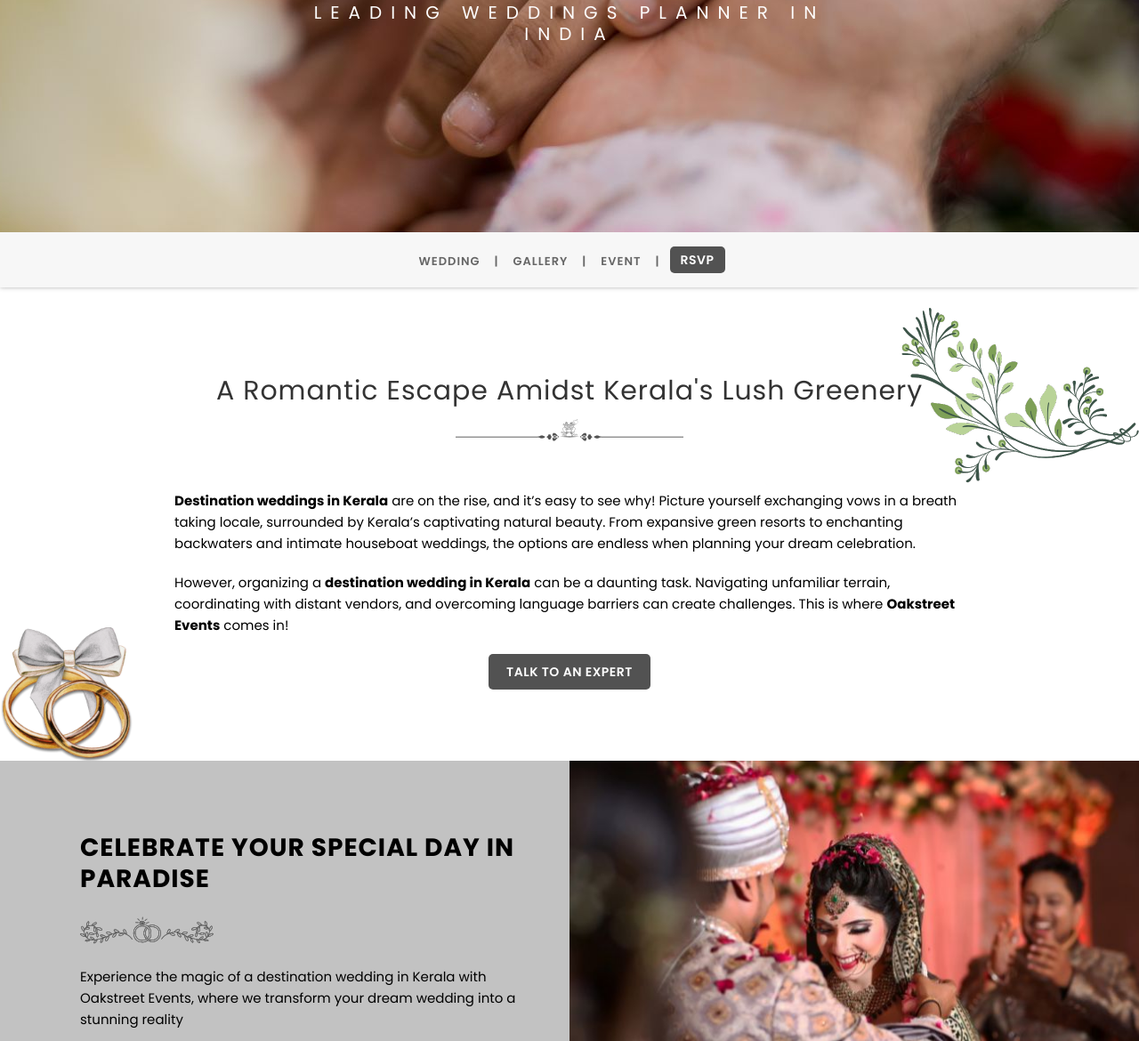
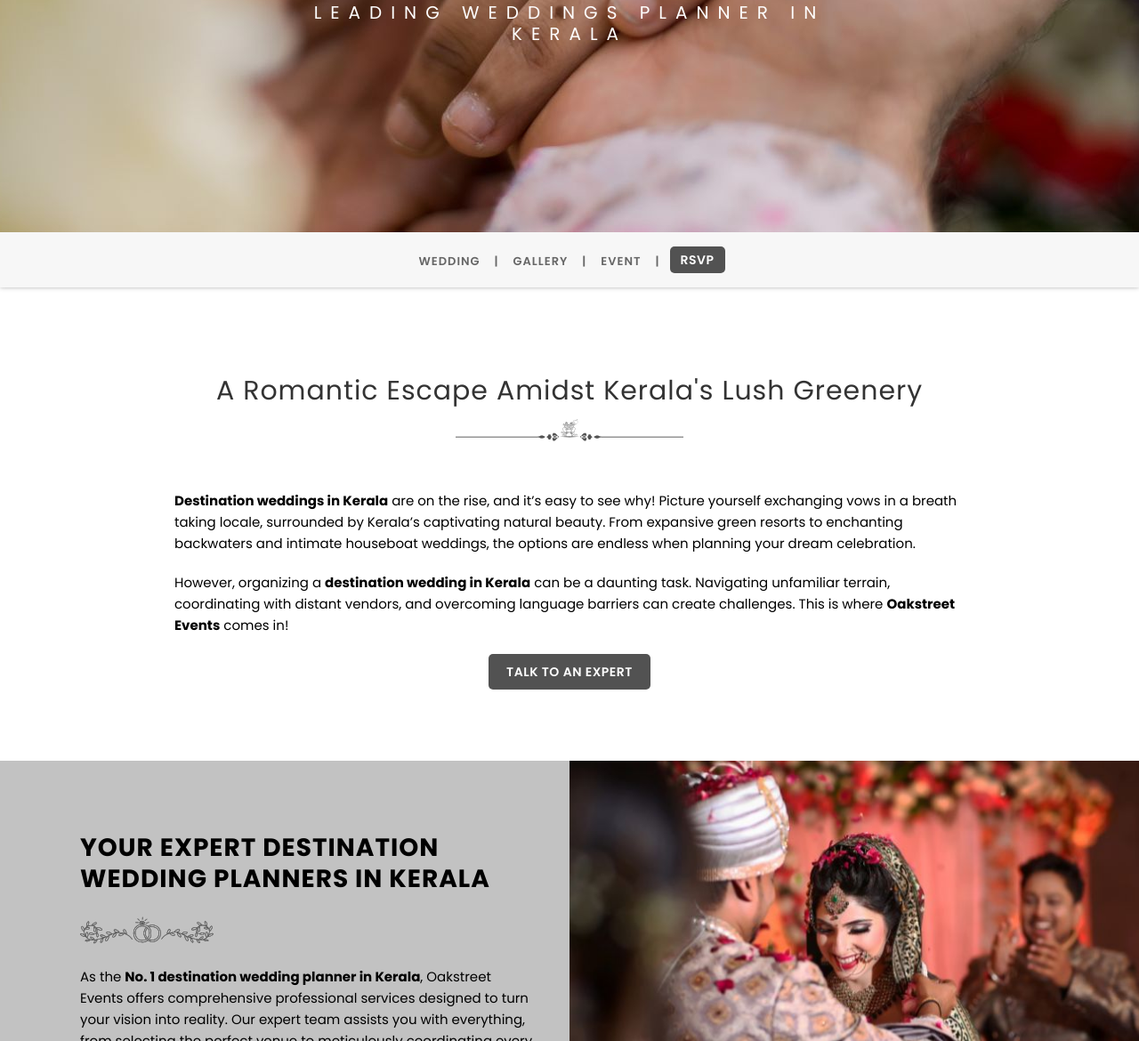
Before and after one commit to ArunThankaiah/oakstreet-landing-page, a plain HTML site: page index.html in a window 1280 px wide. Shown: the part 684-1854 px from the top of the page at 89% size. Drawn offline with nearby package versions, Linux system fonts and the light colour scheme.

Commit message:
new changes

```diff
--- a/index.html
+++ b/index.html
@@ -43,7 +43,7 @@
 	<div class="header-image clearfix">
 		<div class="clearfix-banner-heading">
 			<h1>best event planners in india</h1>
-			<p class="">leading weddings planner in india</p>
+			<p class="">leading weddings planner in Kerala</p>
 		</div>
 	</div>
 	<!--================================= HEADER ENDS ============================================-->
@@ -108,8 +108,8 @@
 	<!--=================================  JOINIG OF HEARTS AND SOULS START ==========================================-->
 
 	<section class="section-padding section-1-bg join-section">
-		<img src="./images/leaf.png" alt="" class="leaf">
-		<img src="./images/ring.png" alt="" class="ring">
+		<!-- <img src="./images/leaf.png" alt="" class="leaf">
+		<img src="./images/ring.png" alt="" class="ring"> -->
 		<div class="container">
 			<div class="heading-div text-center">
 				<h2>A Romantic Escape Amidst Kerala's Lush Greenery</h2>
@@ -147,13 +147,16 @@
 				</div>
 				<div class="col-sm-6 wedding-ceromony-padding wedding-ceromony-col col-sm-pull-6">
 					<div class="heading-div-dark">
-						<h2>Celebrate Your Special Day in Paradise</h2>
+						<h2>Your Expert Destination Wedding Planners in Kerala</h2>
 						<img src="images/100x11.png" alt="100x11" />
 					</div>
 					<div class="wedding-ceromony">
 						<p>
-							Experience the magic of a destination wedding in Kerala with Oakstreet Events, where we
-							transform your dream wedding into a stunning reality
+							As the <strong>No. 1 destination wedding planner in Kerala</strong>, Oakstreet Events offers
+							comprehensive
+							professional services designed to turn your vision into reality. Our expert team assists you
+							with everything, from selecting the perfect venue to meticulously coordinating every detail,
+							allowing you to focus on enjoying your special day
 						</p>
 						<p class="name">Connect with our Professional</p>
 					</div>
@@ -214,45 +217,60 @@
 				<h2 class="remaining-section-h2">Our Destination Wedding Services</h2>
 				<img src="images/100x11.png" alt="100x11" />
 				<div>
-					<p>At Oakstreet Events, we offer a comprehensive range of services to make your destination wedding in Kerala seamless and unforgettable</p>
+					<p>At Oakstreet Events, we offer a tailor made wedding planning services to make your destination
+						wedding in Kerala a remarkable experience</p>
 				</div>
 			</div>
 			<div class="our-services-bx">
 				<div class="our-services-bx-section">
 					<div class="our-services-bx-card">
 						<img src="./images/venu.png" alt="" class="venu">
-						<h4>Venue Selection</h4>
-						<p>We offer diverse options, from beachfront resorts to hill station hideaways, and arrange site visits to help you visualize your dream setting and find the perfect venue for your needs.</p>
+						<h4>Venue Selection Assistance</h4>
+						<p>We offer diverse options, from beachfront resorts to hill station hideaways, and arrange site
+							visits to help you visualize your dream setting and find the perfect venue for your needs.
+						</p>
 					</div>
 					<div class="our-services-bx-card">
 						<img src="./images/vendor-coordination.png" alt="" class="venu">
 						<h4>Vendor Coordination</h4>
-						<p>Access a network of vetted local vendors through our trusted partnerships, while we manage all communications and contracts seamlessly, ensuring a smooth and efficient planning process for your event</p>
+						<p>Access a network of vetted local vendors through our trusted partnerships, while we manage
+							all communications and contracts seamlessly, ensuring a smooth and efficient planning
+							process for your event</p>
 					</div>
 					<div class="our-services-bx-card">
 						<img src="./images/wedding-design-and-decor.png" alt="" class="venu">
 						<h4>Wedding Design and Decor</h4>
-						<p>Design a wedding that reflects your style with personalized themes, while creating stunning visuals through on-trend designs and elegant decor to make your special day truly unforgettable and uniquely yours</p>
+						<p>Design a wedding that reflects your style with personalized themes, while creating stunning
+							visuals through on-trend designs and elegant decor to make your special day truly
+							unforgettable and uniquely yours</p>
 					</div>
 					<div class="our-services-bx-card">
 						<img src="./images/event-coordination.png" alt="" class="venu">
 						<h4>Event Coordination</h4>
-						<p>We ensure everything runs smoothly on your big day with expert day-of management, while quickly resolving any last-minute issues to provide you with a stress-free and enjoyable experience</p>
+						<p>We ensure everything runs smoothly on your big day with expert day-of management, while
+							quickly resolving any last-minute issues to provide you with a stress-free and enjoyable
+							experience</p>
 					</div>
 					<div class="our-services-bx-card">
 						<img src="./images/legal-assistance.png" alt="" class="venu">
 						<h4>Legal Assistance</h4>
-						<p>We provide guidance on necessary legal requirements for a smooth process, while handling all paperwork for you to ensure stress-free compliance and a seamless experience throughout your planning</p>
+						<p>We provide guidance on necessary legal requirements for a smooth process, while handling all
+							paperwork for you to ensure stress-free compliance and a seamless experience throughout your
+							planning</p>
 					</div>
 					<div class="our-services-bx-card">
 						<img src="./images/guest-management.png" alt="" class="venu">
 						<h4>Guest Management</h4>
-						<p>We assist with travel and accommodation arrangements for your guests while providing personalized welcome packages filled with gifts to enhance their overall experience and make them feel special during their stay</p>
+						<p>We assist with travel and accommodation arrangements for your guests while providing
+							personalized welcome packages filled with gifts to enhance their overall experience and make
+							them feel special during their stay</p>
 					</div>
 					<div class="our-services-bx-card">
 						<img src="./images/customized-packages.png" alt="" class="venu">
 						<h4>Customized Packages</h4>
-						<p>We offer tailored solutions with flexible packages designed to fit your budget and preferences. Our aim is to ensure that every aspect of your event aligns perfectly with your unique vision and needs</p>
+						<p>We offer tailored solutions with flexible packages designed to fit your budget and
+							preferences. Our aim is to ensure that every aspect of your event aligns perfectly with your
+							unique vision and needs</p>
 					</div>
 
 				</div>
@@ -352,7 +370,9 @@
 			<div class="heading-div text-center">
 				<h2>Why Choose Oakstreet Events </h2>
 				<img src="images/256x40x5.png" alt="256x40x1" />
-				<p class="intro-content">Our destination wedding services are tailored to help couples plan and execute their weddings away from home. Based in Kochi, we believe this vibrant city is the preferred choice for destination weddings
+				<p class="intro-content">Our destination wedding services are tailored to help couples plan and execute
+					their weddings away from home. Based in Kochi, we believe this vibrant city is the preferred choice
+					for destination weddings
 				</p>
 			</div>
 			<div class="row wedding-event-div">
```
